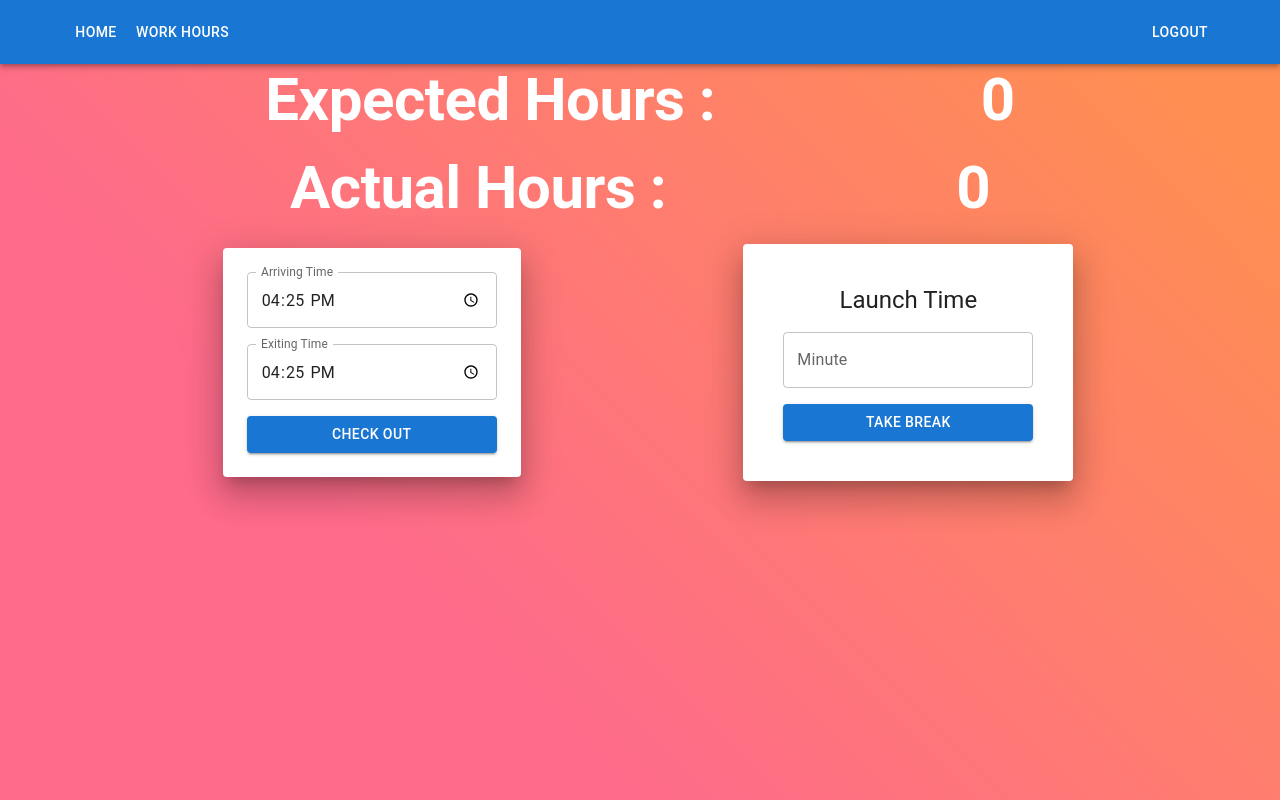
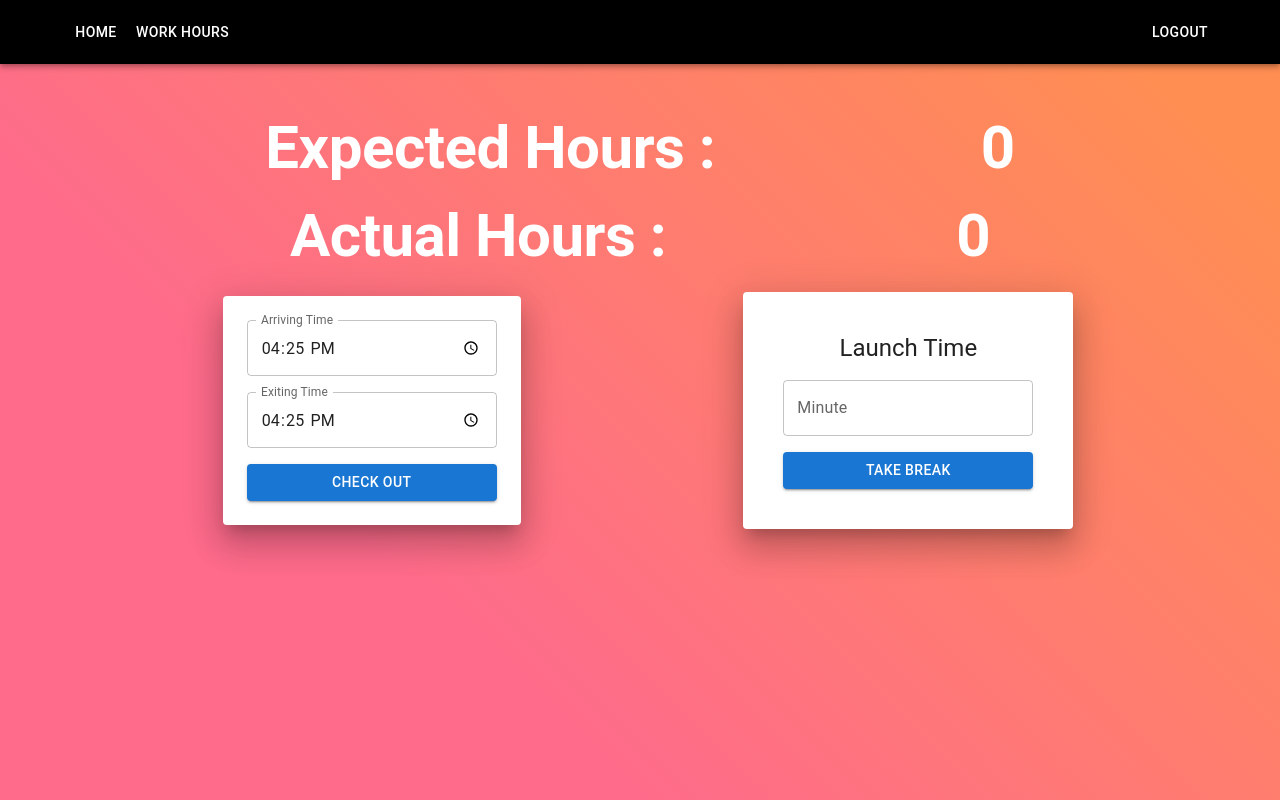
Before and after one commit to elsayed1/Attendance, a React (Create React App) app: page / in a window 1280 px wide. Built offline with nearby package versions, Linux system fonts and the light colour scheme; no server answers; the database is empty; sample sign-in values are in the browser's storage.

Commit message:
feat: add background image for the login page

```diff
--- a/src/components/NavBar/index.jsx
+++ b/src/components/NavBar/index.jsx
@@ -13,7 +13,7 @@ const ResponsiveAppBar = ({ pages }) => {
   const navigate = useNavigate();
 
   return (
-    <AppBar position="static">
+    <AppBar position="static" sx={{ backgroundColor: 'black' }}>
       <Container disableGutters>
         <Toolbar>
           <Box sx={{ flexGrow: 1 }}>
--- a/src/pages/Home/Home.jsx
+++ b/src/pages/Home/Home.jsx
@@ -65,7 +65,7 @@ const Home = () => {
   }, [user.uid]);
 
   return (
-    <Grid container direction="column" spacing={1}>
+    <Grid container direction="column" spacing={1} component={Box} mt={5}>
       <Grid item>
         <WorkHours expectedHours={hours.expected} actualHours={hours.actual} />
       </Grid>
--- a/src/pages/Login/index.jsx
+++ b/src/pages/Login/index.jsx
@@ -1,10 +1,11 @@
 import React, { useEffect } from 'react';
-import { Box, Button, Grid, Paper, Typography } from '@mui/material';
+import { Box, Button, Grid, Paper, Typography, CardMedia } from '@mui/material';
 import { useNavigate } from 'react-router-dom';
 import { toast } from 'react-toastify';
 import { useUserAuth } from '../../context/UserAuthContext';
 import { signInWithGoogle } from '../../services/auth';
 import GoogleIcon from '../../components/GoogleIcon';
+import backgroundImage from '../../assets/bg.jpg';
 
 const Login = () => {
   const navigate = useNavigate();
@@ -18,19 +19,24 @@ const Login = () => {
     try {
       await signInWithGoogle();
     } catch (e) {
-      console.log(e);
       toast.error('authentication failed');
     }
   };
   return (
+    <CardMedia image={backgroundImage} sx={{ maxHeight: '100vh', backgroundSize: 'contain' }}>
       <Box
         style={{ minHeight: '100vh' }}
         component={Grid}
         container
         justifyContent="center"
         alignItems="center">
-      <Paper component={Box} p={3}>
-        <Grid container justifyContent="center" direction="column" spacing={3} alignItems="center">
+        <Paper component={Box} p={3} elevation={10}>
+          <Grid
+            container
+            justifyContent="center"
+            direction="column"
+            spacing={3}
+            alignItems="center">
             <Grid item>
               <Typography variant="h5">You Can SignUp With Google</Typography>
             </Grid>
@@ -42,6 +48,7 @@ const Login = () => {
           </Grid>
         </Paper>
       </Box>
+    </CardMedia>
   );
 };
 
```
Also changed, not shown: src/assets/bg.jpg (added). Lines whose indentation alone changed are shown as unchanged.
